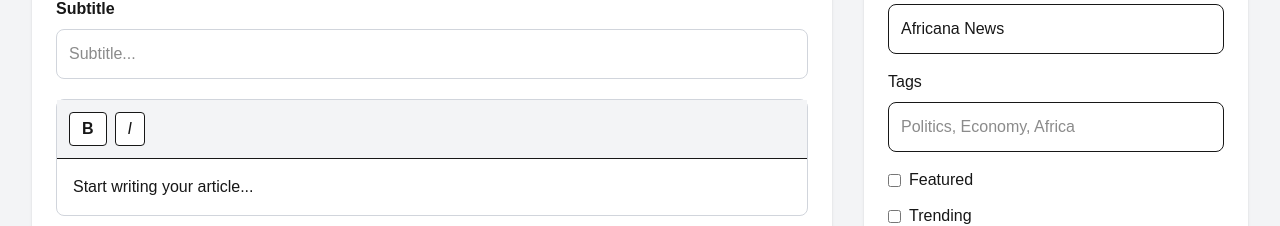
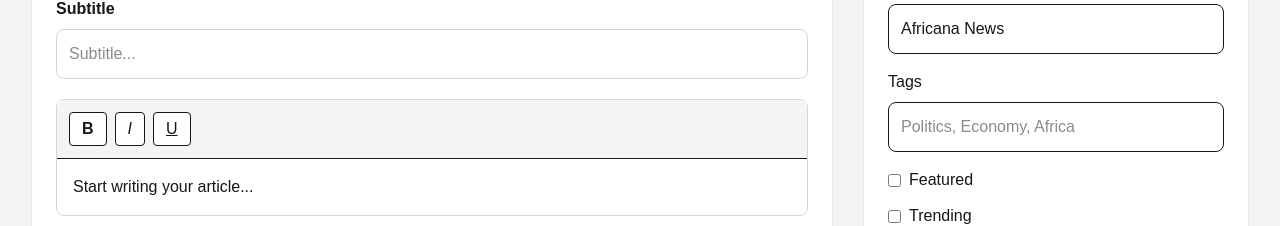
Before and after one commit to tbagbotas/Africana, a Next.js app: page /admin/articles/new in a window 1280 px wide. Shown: the part 221-447 px from the top of the page. Built offline with nearby package versions, Linux system fonts and the light colour scheme.

Commit message:
Added Underline toolbar button

```diff
--- a/src/components/admin/RichTextEditor.tsx
+++ b/src/components/admin/RichTextEditor.tsx
@@ -2,6 +2,7 @@
 
 import { EditorContent, useEditor } from "@tiptap/react";
 import StarterKit from "@tiptap/starter-kit";
+import Underline from "@tiptap/extension-underline";
 
 interface RichTextEditorProps {
   content: string;
@@ -13,7 +14,10 @@ export default function RichTextEditor({
   onChange,
 }: RichTextEditorProps) {
   const editor = useEditor({
-    extensions: [StarterKit],
+    extensions: [
+      StarterKit,
+      Underline,
+    ],
     content: content || "<p>Start writing your article...</p>",
     immediatelyRender: false,
     onUpdate: ({ editor }) => {
@@ -56,6 +60,19 @@ export default function RichTextEditor({
           I
         </button>
 
+        {/* Underline */}
+        <button
+          type="button"
+          onClick={() => editor.chain().focus().toggleUnderline().run()}
+          className={`rounded px-3 py-1 underline ${
+            editor.isActive("underline")
+              ? "bg-emerald-600 text-white"
+              : "border bg-white"
+          }`}
+        >
+          U
+        </button>
+
       </div>
 
       <div className="p-4">
```
